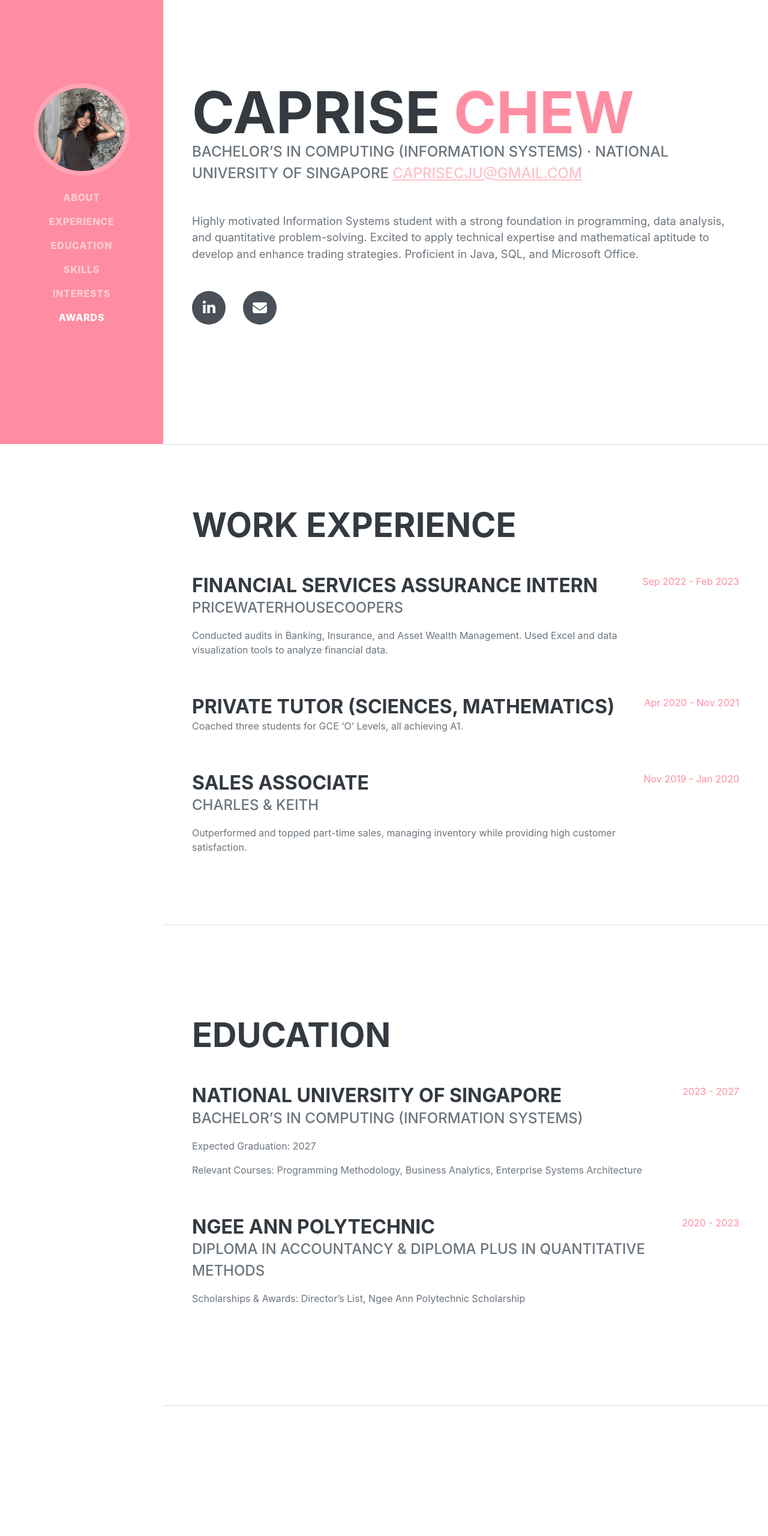
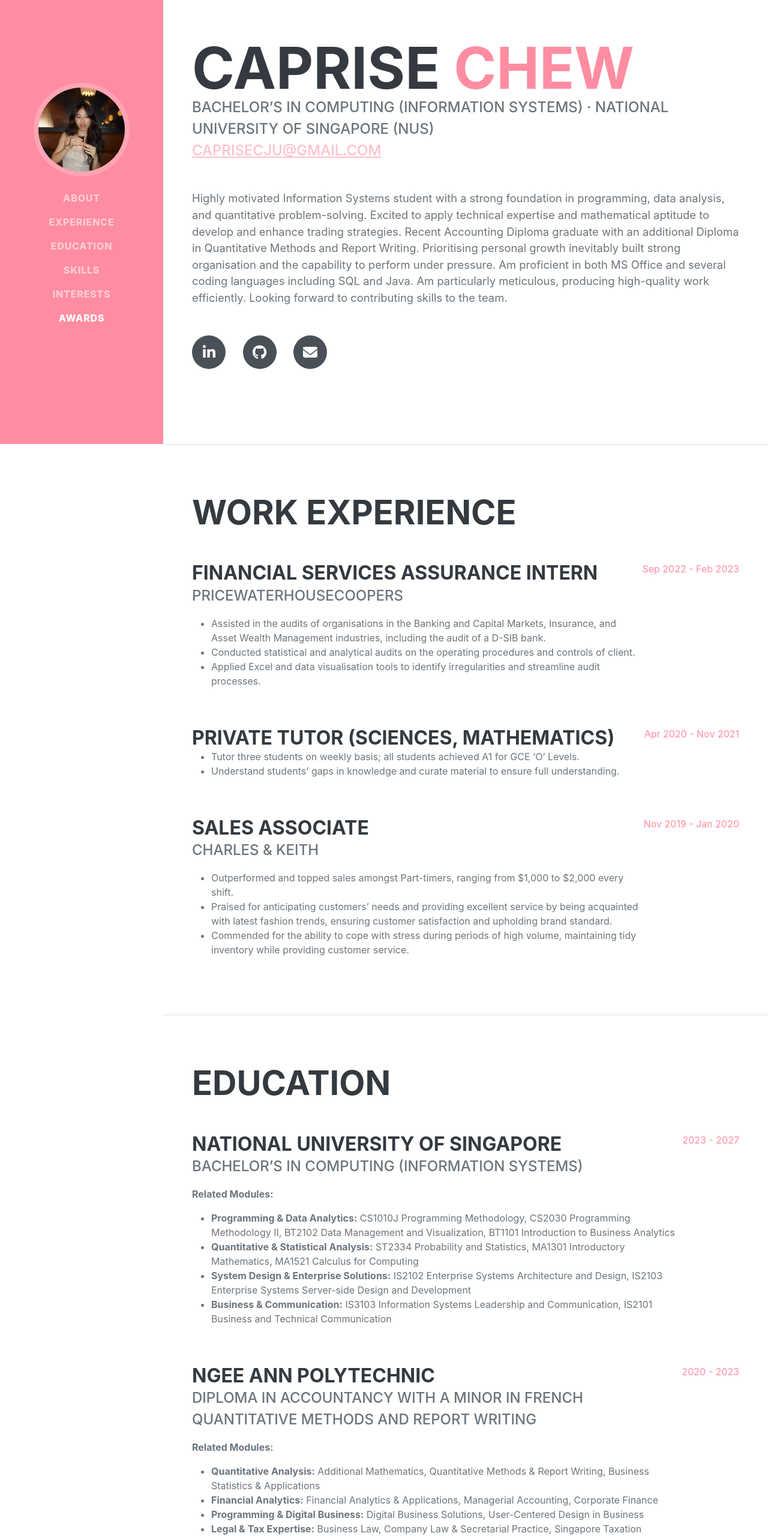
Before and after one commit to noerrormessage/IS3106-Lab-1-Resume-Website, a plain HTML site: page index.html in a window 1280 px wide. Shown: the part 60-2620 px from the top of the page at 60% size. Drawn offline with nearby package versions, Linux system fonts and the light colour scheme; a web font is replaced by a local one.

Commit message:
finalised version

```diff
--- a/index.html
+++ b/index.html
@@ -20,7 +20,7 @@
         <nav class="navbar navbar-expand-lg navbar-dark bg-primary fixed-top" id="sideNav">
             <a class="navbar-brand js-scroll-trigger" href="#page-top">
                 <span class="d-block d-lg-none">Caprise Chew</span>
-                <span class="d-none d-lg-block"><img class="img-fluid img-profile rounded-circle mx-auto mb-2" src="assets/img/profilepic.png" alt="..." /></span>
+                <span class="d-none d-lg-block"><img class="img-fluid img-profile rounded-circle mx-auto mb-2" src="assets/img/profilepicture.png" alt="..." /></span>
             </a>
             <button class="navbar-toggler" type="button" data-bs-toggle="collapse" data-bs-target="#navbarResponsive" aria-controls="navbarResponsive" aria-expanded="false" aria-label="Toggle navigation"><span class="navbar-toggler-icon"></span></button>
             <div class="collapse navbar-collapse" id="navbarResponsive">
@@ -43,18 +43,35 @@
                         <span class="text-primary">Chew </span>
                     </h1>
                     <div class="subheading mb-5">
-                        Bachelor’s in Computing (Information Systems) · National University of Singapore
-                        <a href="mailto:caprisecju@gmail.com">caprisecju@gmail.com</a>
+                        Bachelor’s in Computing (Information Systems) · National University of Singapore (NUS)
+                        <p><a href="mailto:caprisecju@gmail.com">caprisecju@gmail.com</a></p>
                     </div>
                     <p class="lead mb-5">
-                        Highly motivated Information Systems student with a strong foundation in programming, data analysis, and
-                        quantitative problem-solving. Excited to apply technical expertise and mathematical aptitude to develop and
-                        enhance trading strategies. Proficient in Java, SQL, and Microsoft Office.
+                        Highly motivated Information Systems student with a strong foundation in programming, data analysis,
+                        and quantitative problem-solving. Excited to apply technical expertise and mathematical aptitude to
+                        develop and enhance trading strategies. Recent Accounting Diploma graduate with an additional Diploma
+                        in Quantitative Methods and Report Writing. Prioritising personal growth inevitably built strong
+                        organisation and the capability to perform under pressure. Am proficient in both MS Office and several
+                        coding languages including SQL and Java. Am particularly meticulous, producing high-quality work efficiently. Looking forward to contributing skills to the team.
                     </p>
+
                     <div class="social-icons">
-                        <a class="social-icon" href="https://www.linkedin.com/in/caprisechew"><i class="fab fa-linkedin-in"></i></a>
-                        <a class="social-icon" href="mailto:your.email@example.com"><i class="fas fa-envelope"></i></a>
+                        <!-- LinkedIn -->
+                        <a class="social-icon" href="https://www.linkedin.com/in/caprisechew" target="_blank">
+                            <i class="fab fa-linkedin-in"></i>
+                        </a>
+
+                        <!-- GitHub -->
+                        <a class="social-icon" href="https://github.com/noerrormessage" target="_blank">
+                            <i class="fab fa-github"></i>
+                        </a>
+
+                        <!-- Email -->
+                        <a class="social-icon" href="mailto:caprisecju@gmail.com">
+                            <i class="fas fa-envelope"></i>
+                        </a>
                     </div>
+
                 </div>
             </section>
             <hr class="m-0" />
@@ -67,7 +84,11 @@
                         <div class="flex-grow-1">
                             <h3 class="mb-0">Financial Services Assurance Intern</h3>
                             <div class="subheading mb-3">PricewaterhouseCoopers</div>
-                            <p>Conducted audits in Banking, Insurance, and Asset Wealth Management. Used Excel and data visualization tools to analyze financial data.</p>
+                            <ul>
+                                <li>Assisted in the audits of organisations in the Banking and Capital Markets, Insurance, and Asset Wealth Management industries, including the audit of a D-SIB bank.</li>
+                                <li>Conducted statistical and analytical audits on the operating procedures and controls of client.</li>
+                                <li>Applied Excel and data visualisation tools to identify irregularities and streamline audit processes.</li>
+                            </ul>
                         </div>
                         <div class="flex-shrink-0"><span class="text-primary">Sep 2022 - Feb 2023</span></div>
                     </div>
@@ -75,7 +96,10 @@
                     <div class="d-flex flex-column flex-md-row justify-content-between mb-5">
                         <div class="flex-grow-1">
                             <h3 class="mb-0">Private Tutor (Sciences, Mathematics)</h3>
-                            <p>Coached three students for GCE ‘O’ Levels, all achieving A1.</p>
+                            <ul>
+                                <li>Tutor three students on weekly basis; all students achieved A1 for GCE ‘O’ Levels.</li>
+                                <li>Understand students’ gaps in knowledge and curate material to ensure full understanding.</li>
+                            </ul>
                         </div>
                         <div class="flex-shrink-0"><span class="text-primary">Apr 2020 - Nov 2021</span></div>
                     </div>
@@ -84,7 +108,11 @@
                         <div class="flex-grow-1">
                             <h3 class="mb-0">Sales Associate</h3>
                             <div class="subheading mb-3">Charles & Keith</div>
-                            <p>Outperformed and topped part-time sales, managing inventory while providing high customer satisfaction.</p>
+                            <ul>
+                                <li>Outperformed and topped sales amongst Part-timers, ranging from $1,000 to $2,000 every shift.</li>
+                                <li>Praised for anticipating customers’ needs and providing excellent service by being acquainted with latest fashion trends, ensuring customer satisfaction and upholding brand standard.</li>
+                                <li>Commended for the ability to cope with stress during periods of high volume, maintaining tidy inventory while providing customer service.</li>
+                            </ul>
                         </div>
                         <div class="flex-shrink-0"><span class="text-primary">Nov 2019 - Jan 2020</span></div>
                     </div>
@@ -99,47 +127,75 @@
                         <div class="flex-grow-1">
                             <h3 class="mb-0">National University of Singapore</h3>
                             <div class="subheading mb-3">Bachelor’s in Computing (Information Systems)</div>
-                            <p>Expected Graduation: 2027</p>
-                            <p>Relevant Courses: Programming Methodology, Business Analytics, Enterprise Systems Architecture</p>
+                            <p><strong>Related Modules:</strong></p>
+                            <ul>
+                                <li><strong>Programming & Data Analytics:</strong> CS1010J Programming Methodology, CS2030 Programming Methodology II, BT2102 Data Management and Visualization, BT1101 Introduction to Business Analytics</li>
+                                <li><strong>Quantitative & Statistical Analysis:</strong> ST2334 Probability and Statistics, MA1301 Introductory Mathematics, MA1521 Calculus for Computing</li>
+                                <li><strong>System Design & Enterprise Solutions:</strong> IS2102 Enterprise Systems Architecture and Design, IS2103 Enterprise Systems Server-side Design and Development</li>
+                                <li><strong>Business & Communication:</strong> IS3103 Information Systems Leadership and Communication, IS2101 Business and Technical Communication</li>
+                            </ul>
                         </div>
                         <div class="flex-shrink-0"><span class="text-primary">2023 - 2027</span></div>
                     </div>
                     <div class="d-flex flex-column flex-md-row justify-content-between">
                         <div class="flex-grow-1">
                             <h3 class="mb-0">Ngee Ann Polytechnic</h3>
-                            <div class="subheading mb-3">Diploma in Accountancy & Diploma Plus in Quantitative Methods</div>
-                            <p>Scholarships & Awards: Director’s List, Ngee Ann Polytechnic Scholarship</p>
+                            <div class="subheading mb-3">Diploma in Accountancy With a Minor in French
+                                <p>Quantitative Methods and Report Writing</p></div>
+                                <p><strong>Related Modules:</strong></p>
+                                <ul>
+                                    <li><strong>Quantitative Analysis:</strong> Additional Mathematics, Quantitative Methods & Report Writing, Business Statistics & Applications</li>
+                                    <li><strong>Financial Analytics:</strong> Financial Analytics & Applications, Managerial Accounting, Corporate Finance</li>
+                                    <li><strong>Programming & Digital Business:</strong> Digital Business Solutions, User-Centered Design in Business</li>
+                                    <li><strong>Legal & Tax Expertise:</strong> Business Law, Company Law & Secretarial Practice, Singapore Taxation</li>
+                                </ul>
                         </div>
                         <div class="flex-shrink-0"><span class="text-primary">2020 - 2023</span></div>
                     </div>
                 </div>
             </section>
             <hr class="m-0" />
-            <!-- Skills-->
+            <!-- Skills -->
             <section class="resume-section" id="skills">
                 <div class="resume-section-content">
                     <h2 class="mb-5">Skills</h2>
+
+                    <p><strong>Programming & Technical Skills:</strong></p>
                     <ul class="list-inline">
                         <li class="list-inline-item"><span class="badge bg-primary">Java</span></li>
+                        <li class="list-inline-item"><span class="badge bg-primary">C#</span></li>
                         <li class="list-inline-item"><span class="badge bg-primary">SQL</span></li>
-                        <li class="list-inline-item"><span class="badge bg-primary">Microsoft Office</span></li>
-                        <li class="list-inline-item"><span class="badge bg-primary">Financial Analysis</span></li>
-                        <li class="list-inline-item"><span class="badge bg-primary">Data Analytics</span></li>
-                        <li class="list-inline-item"><span class="badge bg-primary">C#</span></li>
+                        <li class="list-inline-item"><span class="badge bg-primary">Python (Basic)</span></li>
                     </ul>
+
+                    <p><strong>Software & Tools:</strong></p>
+                    <ul class="list-inline">
+                        <li class="list-inline-item"><span class="badge bg-primary">Microsoft Office (Excel, Word, PowerPoint)</span></li>
+                        <li class="list-inline-item"><span class="badge bg-primary">Excel Analysis Toolpak</span></li>
+                        <li class="list-inline-item"><span class="badge bg-primary">MYOB</span></li>
+                        <li class="list-inline-item"><span class="badge bg-primary">IDEA Software</span></li>
+                        <li class="list-inline-item"><span class="badge bg-primary">Tableau (Basic)</span></li>
+                    </ul>
+
+                    <p><strong>Financial & Data Analysis:</strong></p>
+                    <ul class="list-inline">
+                        <li class="list-inline-item"><span class="badge bg-primary">Financial Statement Analysis</span></li>
+                        <li class="list-inline-item"><span class="badge bg-primary">Financial Modelling</span></li>
+                        <li class="list-inline-item"><span class="badge bg-primary">Probability & Statistics</span></li>
+                        <li class="list-inline-item"><span class="badge bg-primary">Calculus</span></li>
+                        <li class="list-inline-item"><span class="badge bg-primary">Data Visualization</span></li>
+                    </ul>
+
+                    <p><strong>Languages:</strong></p>
+                    <ul class="list-inline">
+                        <li class="list-inline-item"><span class="badge bg-primary">English (Fluent)</span></li>
+                        <li class="list-inline-item"><span class="badge bg-primary">Chinese (Fluent)</span></li>
+                        <li class="list-inline-item"><span class="badge bg-primary">French (Beginner)</span></li>
+                    </ul>
+
                 </div>
             </section>
-            <hr class="m-0" />
-            <!-- Interests-->
-            <section class="resume-section" id="interests">
-                <div class="resume-section-content">
-                    <h2 class="mb-5">Interests</h2>
-                    <p>Beyond coding and data analytics, I have a keen interest in problem-solving and financial markets. I enjoy exploring AI-driven solutions in financial risk management and compliance.</p>
-                    <p>In my free time, I love reading about behavioral finance, participating in hackathons, and engaging in community outreach initiatives.</p>
-                    <p>Additionally, I have a passion for drama and performance arts.</p>
-                </div>
-            </section>
-            <hr class="m-0" />
+
             <!-- Awards-->
             <section class="resume-section" id="awards">
                 <div class="resume-section-content">
```
Also changed, not shown: assets/img/profilepicture.png (added).
